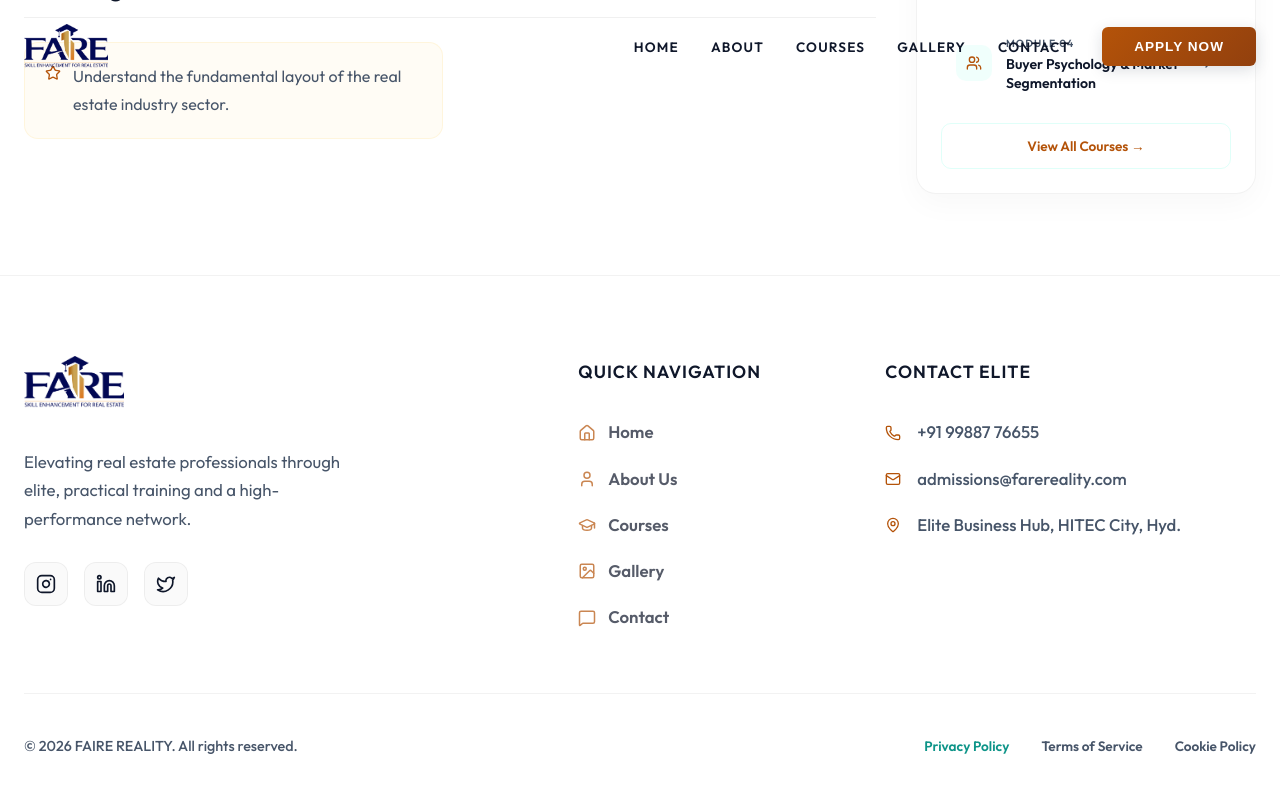
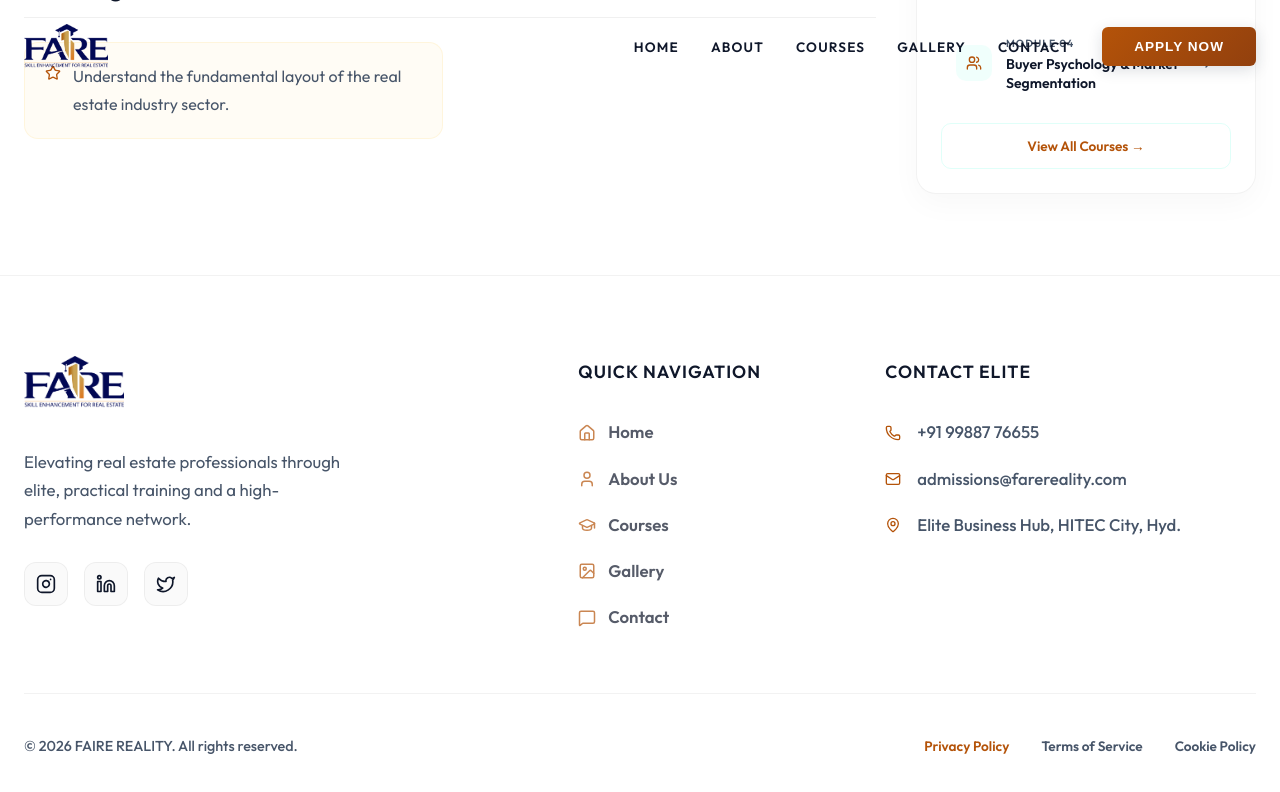
Before and after one commit to charankumardigitalraiz-max/Fare-Dark-theme, a React (Vite) app: page /course/1 in a window 1280 px wide. In both pictures the pointer is over the link "Privacy Policy". Shown: the part 1646-2438 px from the top of the page. Built offline with nearby package versions, Linux system fonts and the light colour scheme.

Commit message:
privacy policies text was changed

```diff
--- a/src/components/Footer.css
+++ b/src/components/Footer.css
@@ -138,6 +138,7 @@
     gap: 32px;
 }
 
+
 .legal-links a {
     font-size: 0.85rem;
     color: var(--text-muted);
@@ -147,7 +148,7 @@
 }
 
 .legal-links a:hover {
-    color: var(--primary-accent);
+    color: var(--gold-accent);
 }
 
 @media (max-width: 1024px) {
```
